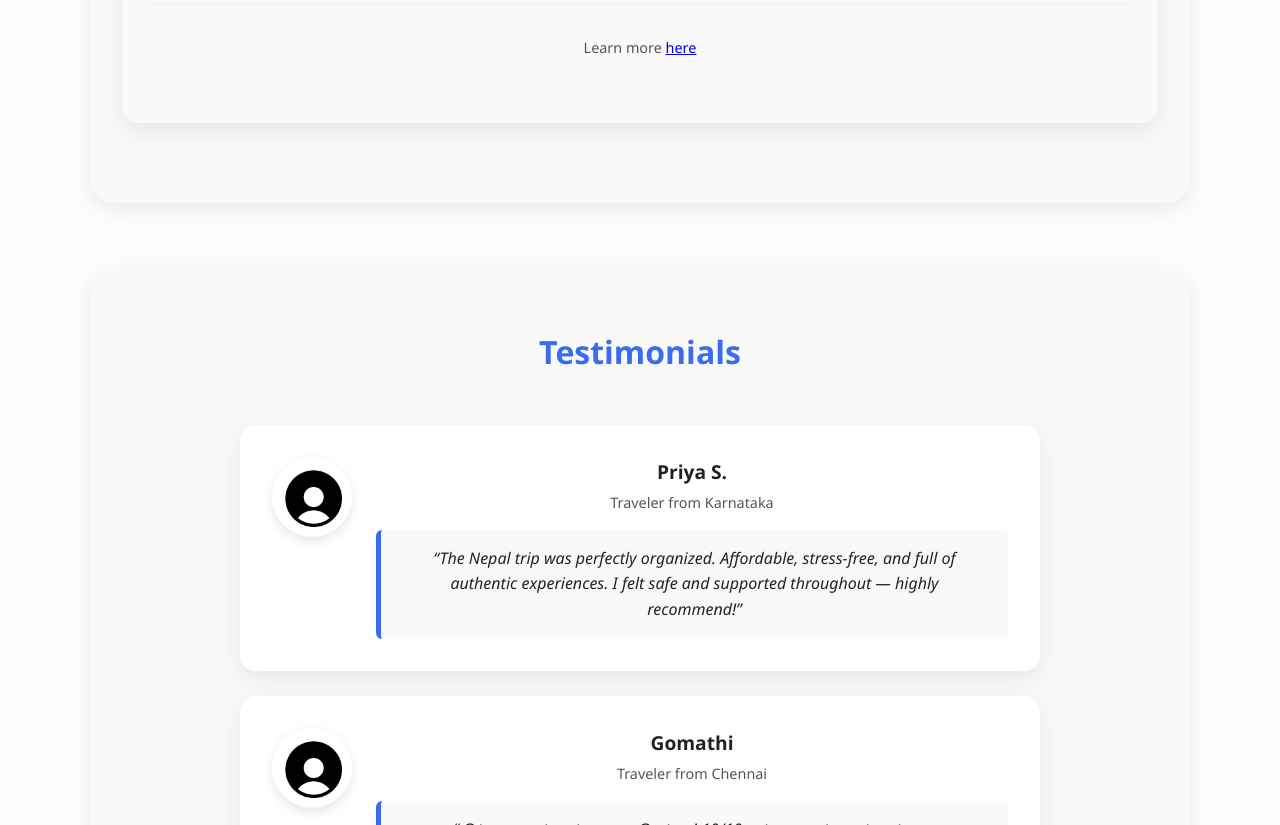
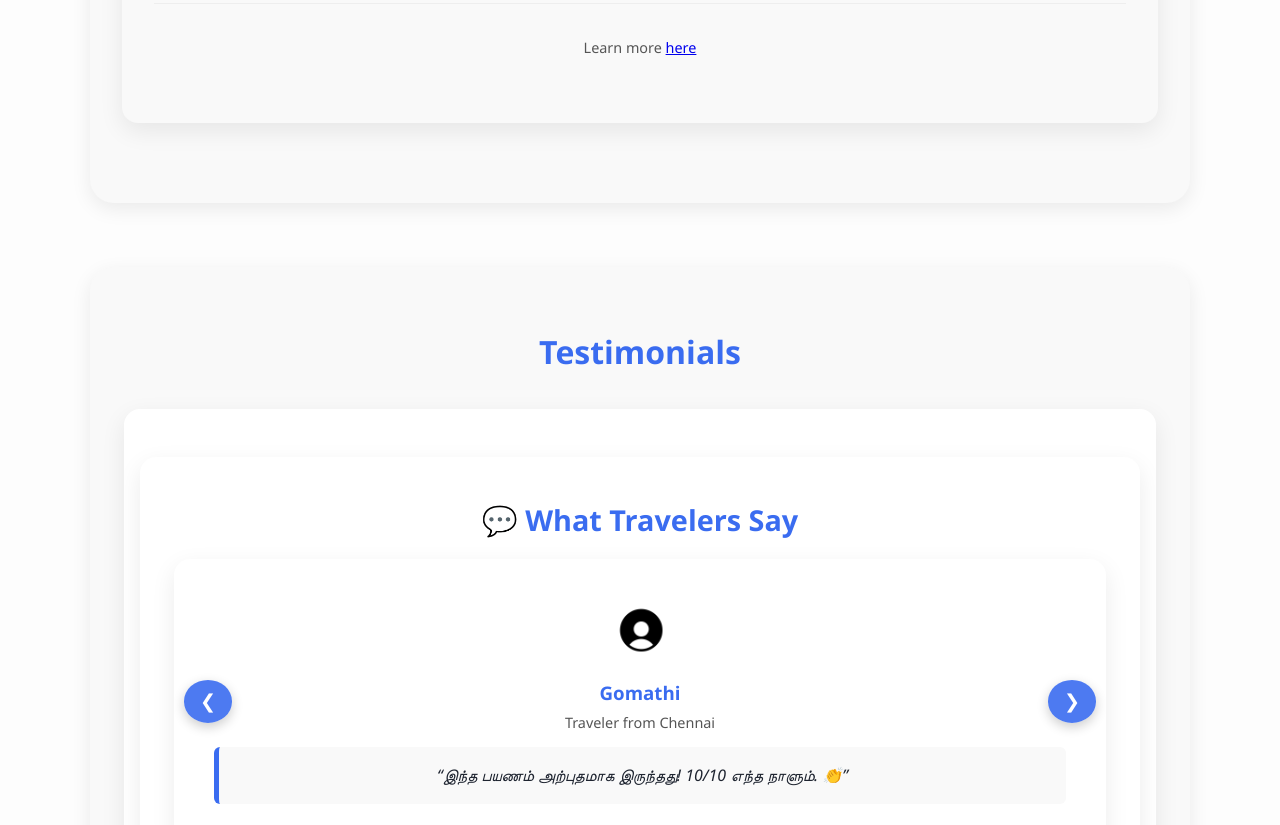
Before and after one commit to notperplexed404/reimagined-tribble, a plain HTML site: page index.html in a window 1280 px wide. Shown: the part 1975-2800 px from the top of the page. Drawn offline with Linux system fonts and the light colour scheme.

Commit message:
Major update 1

```diff
--- a/index.html
+++ b/index.html
@@ -209,58 +209,84 @@
     color: #3a6cf0;
     margin-top: 1rem;
   }
-   .testimonial {
-    max-width: 800px;
-    margin: 3rem auto;
-    padding: 0 1.5rem;
+      .testimonial-section {
+      max-width: 1000px;
+      margin: 2rem auto;
+      overflow: hidden;
+      position: relative;
+      border-radius: 16px;
+      box-shadow: 0 8px 24px rgba(0,0,0,0.08);
+      background: #fff;
+      padding: 1rem;
+    }
+
+      #testimonials h2 {
+    text-align: center;
+    color: var(--accent);
+    font-size: 1.8rem;
+    margin-bottom: 1rem;
   }
-
-  .testimonial-card {
-    display: flex;
-    align-items: flex-start;
-    gap: 1.5rem;
-    background: #fff;
+  .carousel-container {
+    max-width: 900px;
+    margin: 0 auto;
+    position: relative;
+    overflow: hidden;
     border-radius: 16px;
     box-shadow: 0 8px 24px rgba(0,0,0,0.08);
-    padding: 2rem;
-    transition: transform 0.3s ease;
+    background: #fff;
+    padding: 1rem;
   }
+  .carousel-track {
+    display: flex;
+    transition: transform 0.5s ease;
+  }
+  .testimonial-card {
+    flex: 0 0 100%;
+    box-sizing: border-box;
+    padding: 1.5rem;
+    text-align: center;
+  }
+  .testimonial-photo {
+    width: 60px;
+    height: 60px;
+    border-radius: 50%;
+    object-fit: cover;
+    margin-bottom: 0.5rem;
+  }
+  .testimonial-name {
+    margin: 0.2rem 0;
+    font-weight: 700;
+    color: #3a6cf0;
+  }
+  .testimonial-role {
+    margin: 0;
+    font-size: 0.9rem;
+    color: #5b667a;
+  }
+  blockquote {
+    margin: 0.8rem 0 0;
+    font-style: italic;
+    color: #1e2430;
+  }
+  .carousel-button {
+    position: absolute;
+    top: 50%;
+    transform: translateY(-50%);
+    background: rgba(58,108,240,0.9);
+    border: none;
+    color: #fff;
+    font-size: 1.2rem;
+    padding: 0.6rem 1rem;
+    cursor: pointer;
+    border-radius: 50%;
+    box-shadow: 0 4px 12px rgba(0,0,0,0.2);
+  }
+  .carousel-button:hover {
+    background: #2a4ecf;
+  }
+  .carousel-button.prev { left: 10px; }
+  .carousel-button.next { right: 10px; }
 
-  .testimonial-card:hover {
-    transform: translateY(-6px);
-  }
-
-  .testimonial-photo {
-    border-radius: 50%;
-    width: 80px;
-    height: 80px;
-    object-fit: cover;
-    box-shadow: 0 4px 12px rgba(0,0,0,0.1);
-  }
-
-  .testimonial-content {
-    flex: 1;
-  }
-
-  .testimonial-name {
-    margin: 0;
-    font-size: 1.2rem;
-    font-weight: 600;
-    color: #222;
-  }
-
-  .testimonial-role {
-    margin: 0.2rem 0 1rem;
-    font-size: 0.9rem;
-    color: #555;
-  }
-
-  blockquote .testemonial-content{
-    margin: 0;
-    font-style: italic;
-    color: #444;
-    line-height: 1.5;
-  }
       /* Navbar styling */
     nav {
       background: #3a6cf0;
@@ -388,43 +414,51 @@
     <!-- Testimonials Placeholder -->
     <section class="card">
       <h2>Testimonials</h2>
-      <section class="testimonial">
-<div class="testimonial-card">
-    <img src="./7856668.png" alt="Customer photo" class="testimonial-photo" />
-    <div class="testimonial-content">
-      <h3 class="testimonial-name">Priya S.</h3>
-      <p class="testimonial-role">Traveler from Karnataka</p>
-      <blockquote class="testemonial-content">
-        “The Nepal trip was perfectly organized. Affordable, stress-free, and full of authentic experiences. I felt safe and supported throughout — highly recommend!”
-      </blockquote>
+       <section class="testimonial-section">
+    <div class="testimonial-track">
+      <!-- Repeat testimonials so the loop looks continuous -->
+
+    <!-- Testimonials Section -->
+<section id="testimonials" class="testimonial-section">
+  <h2>💬 What Travelers Say</h2>
+  <div class="carousel-container">
+    <div class="carousel-track">
+
+      <!-- Testimonial 2 -->
+      <div class="testimonial-card">
+        <img src="./7856668.png" alt="Customer photo" class="testimonial-photo" />
+        <h3 class="testimonial-name">Gomathi</h3>
+        <p class="testimonial-role">Traveler from Chennai</p>
+        <blockquote>
+          “இந்த பயணம் அற்புதமாக இருந்தது! 10/10 எந்த நாளும். 👏”
+        </blockquote>
+      </div>
+      <!-- Testimonial 3 -->
+      <div class="testimonial-card">
+        <img src="./7856668.png" alt="Customer photo" class="testimonial-photo" />
+        <h3 class="testimonial-name">Arman</h3>
+        <p class="testimonial-role">Traveler from Mumbai</p>
+        <blockquote>
+          “मैं हमेशा नेपाल जाना चाहता था, और पेपर एयरप्लेन इसे अच्छा और सुरक्षित तरीके से प्रदान करता है!”
+        </blockquote>
+      </div>
+      <!-- Testimonial 4 -->
+      <div class="testimonial-card">
+        <img src="./7856668.png" alt="Customer photo" class="testimonial-photo" />
+        <h3 class="testimonial-name">Sita</h3>
+        <p class="testimonial-role">Traveler (location anonymized)</p>
+        <blockquote>
+          “This Malaysia trip gave me a WHOLE different side to the story. Absolute honesty and great work!”
+        </blockquote>
+      </div>
     </div>
-  </div>
-  <br>
-  <div class="testimonial-card">
-    <img src="./7856668.png" alt="Customer photo" class="testimonial-photo" />
-    <div class="testimonial-content">
-      <h3 class="testimonial-name">Gomathi</h3>
-      <p class="testimonial-role">Traveler from Chennai</p>
-      <blockquote class="testemonial-content">
-        “இந்த பயணம் அற்புதமாக இருந்தது! 10/10 எந்த நாளும். நான் என் முழு வாழ்நாளிலும் இந்த வாய்ப்புக்காக காத்திருந்தேன், இப்போது இது எனக்கு கிடைத்தது! 👏”
-      </blockquote>
-    </div>
-  </div>
-  <br>
-   <div class="testimonial-card">
-    <img src="./7856668.png" alt="Customer photo" class="testimonial-photo" />
-    <div class="testimonial-content">
-      <h3 class="testimonial-name">Arman</h3>
-      <p class="testimonial-role">Traveler from Mumbai</p>
-      <blockquote class="testemonial-content">
-        “मैं हमेशा नेपाल जाना चाहता था, और पेपर एयरप्लेन इसे अच्छा और सुरक्षित तरीके से प्रदान करता है! सुपर 😍”
-      </blockquote>
-    </div>
+    <button class="carousel-button prev">&#10094;</button>
+    <button class="carousel-button next">&#10095;</button>
   </div>
 </section>
 
 
-    </section>
+
 
     <!-- Footer -->
     <footer>
@@ -440,7 +474,28 @@
         item.classList.toggle('active');
       });
     });
+    const track = document.querySelector('.carousel-track');
+  const cards = Array.from(track.children);
+  const prevButton = document.querySelector('.carousel-button.prev');
+  const nextButton = document.querySelector('.carousel-button.next');
+  let currentIndex = 0;
+
+  function updateCarousel() {
+    const width = cards[0].getBoundingClientRect().width;
+    track.style.transform = `translateX(-${currentIndex * width}px)`;
+  }
+
+  nextButton.addEventListener('click', () => {
+    currentIndex = (currentIndex + 1) % cards.length;
+    updateCarousel();
+  });
+
+  prevButton.addEventListener('click', () => {
+    currentIndex = (currentIndex - 1 + cards.length) % cards.length;
+    updateCarousel();
+  });
+
+  window.addEventListener('resize', updateCarousel);
   </script>
 </body>
-
 </html>
```
